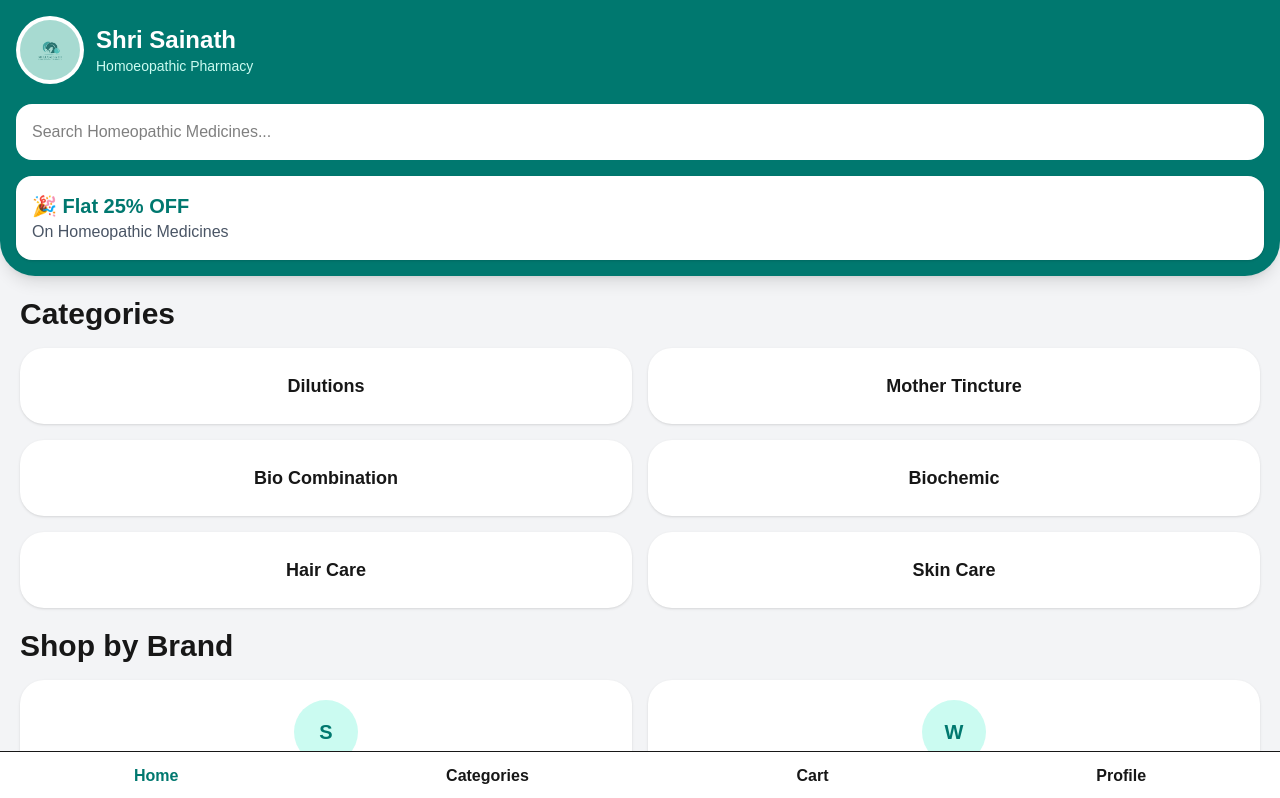
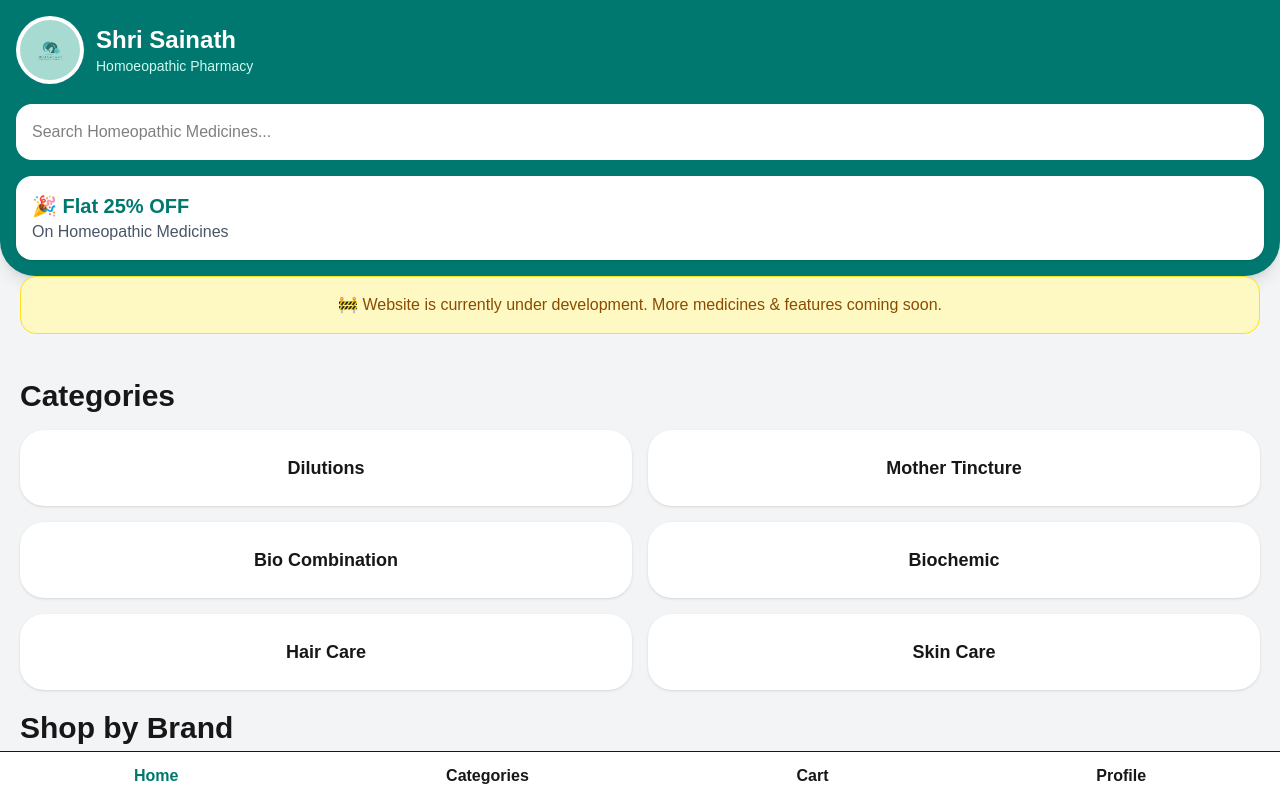
Before and after one commit to alibhojani92/homeopharmacy, a Next.js app: page / in a window 1280 px wide. Shown: the top 798 px of the page. Built offline with nearby package versions, Linux system fonts and the light colour scheme.

Commit message:
maintenance notice added

```diff
--- a/app/page.js
+++ b/app/page.js
@@ -48,6 +48,13 @@ export default function Home() {
           </p>
         </div>
       </div>
+
+{/* Maintenance Notice */}
+<div className="px-5 pb-6">
+  <div className="bg-yellow-100 border border-yellow-300 text-yellow-800 p-4 rounded-2xl text-center">
+    🚧 Website is currently under development. More medicines & features coming soon.
+  </div>
+</div>
 
       {/* Categories */}
       <div className="p-5">
```
